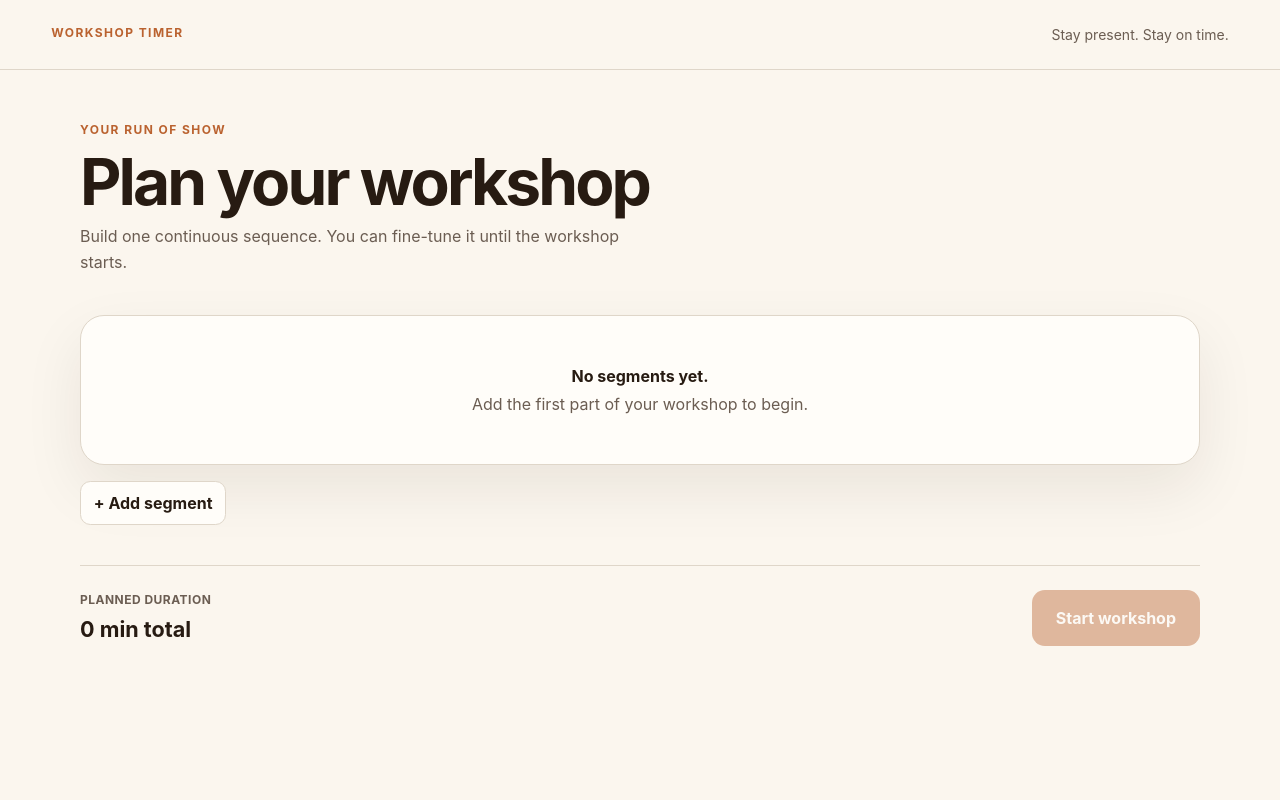
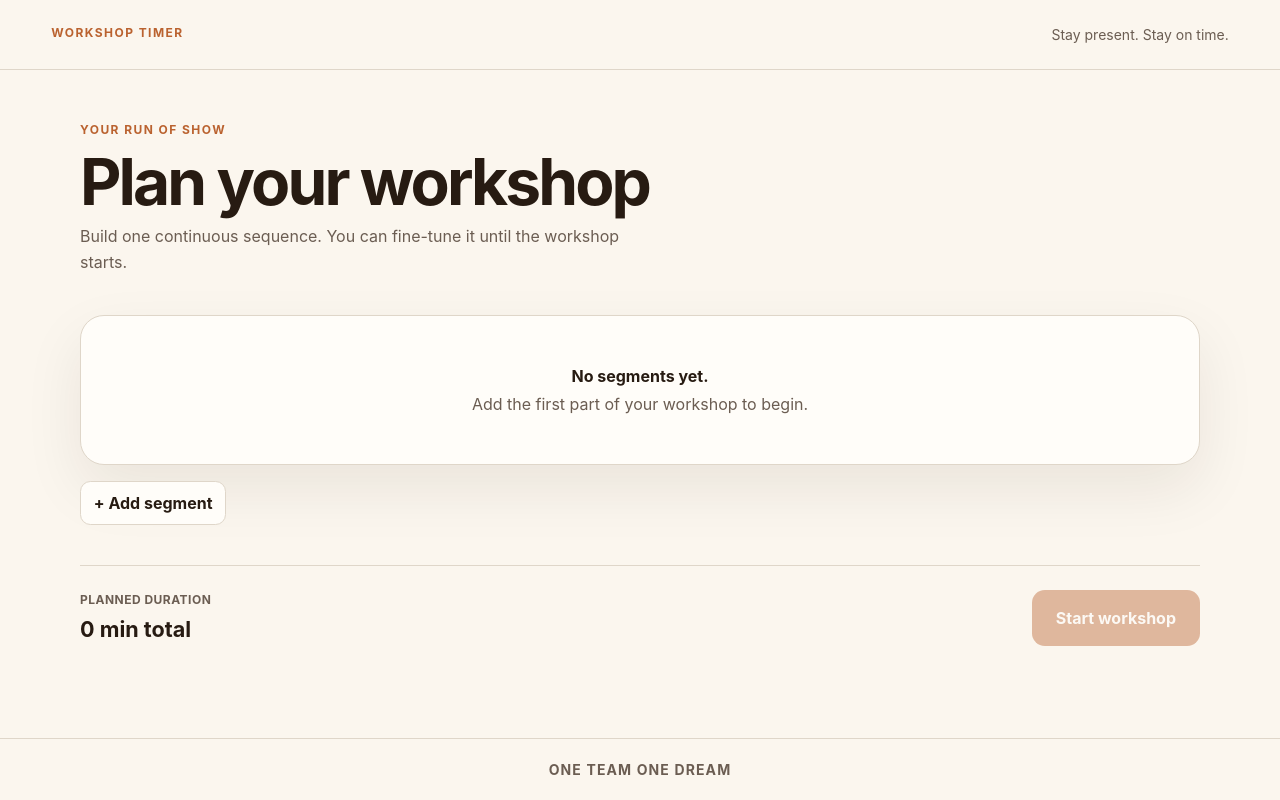
Before and after one commit to vibes-to-pull-requests/workshop-timer, a React (Vite) app: page / in a window 1280 px wide. Built offline with nearby package versions, Linux system fonts and the light colour scheme.

Commit message:
feat: add One Team One Dream footer
Add a site-wide footer to the app shell with matching styles and a
render test to keep the tagline visible across views.

Co-authored-by: Maud Bocquillod-Silverang <Maud_Bocquillod-Silverang@mckinsey.com>

```diff
--- a/src/App.tsx
+++ b/src/App.tsx
@@ -270,6 +270,8 @@ export default function App({
           onConfirm={resetRecovery}
         />
       ) : null}
+
+      <footer className="app-footer">One Team One Dream</footer>
     </div>
   );
 }
--- a/src/styles.css
+++ b/src/styles.css
@@ -48,7 +48,7 @@ button:disabled {
 .app-shell {
   min-height: 100vh;
   display: grid;
-  grid-template-rows: auto 1fr;
+  grid-template-rows: auto 1fr auto;
 }
 
 .app-header {
@@ -75,6 +75,17 @@ button:disabled {
 
 .app-main {
   padding: clamp(1.25rem, 4vw, 4rem);
+}
+
+.app-footer {
+  padding: 1.25rem clamp(1.25rem, 4vw, 4rem);
+  border-top: 1px solid var(--color-border);
+  color: var(--color-muted);
+  font-size: 0.875rem;
+  font-weight: 700;
+  letter-spacing: 0.08em;
+  text-align: center;
+  text-transform: uppercase;
 }
 
 .sr-only {
```
Also changed, not shown: 1 other file (tests, documents, lock files or other folders).
